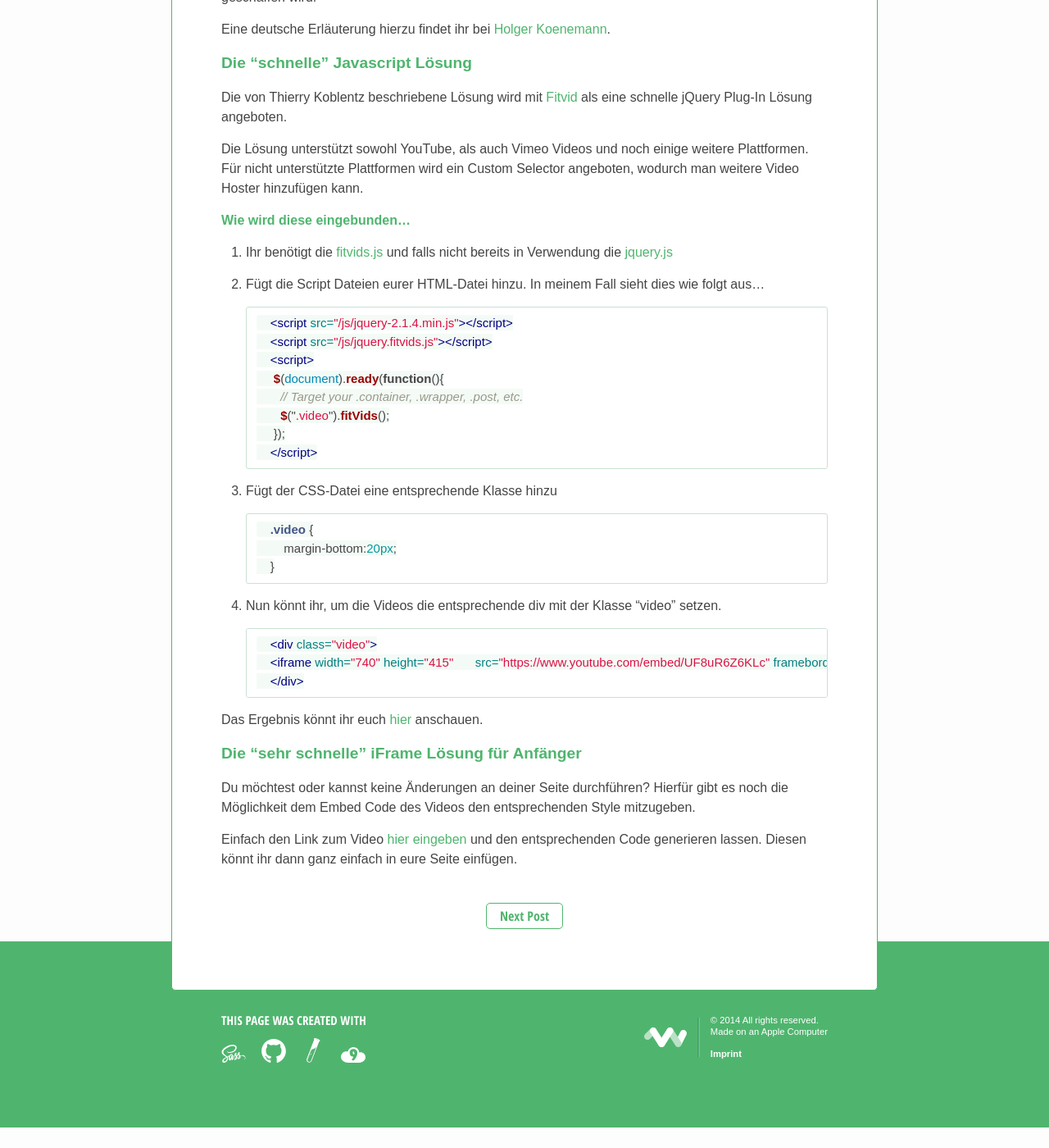
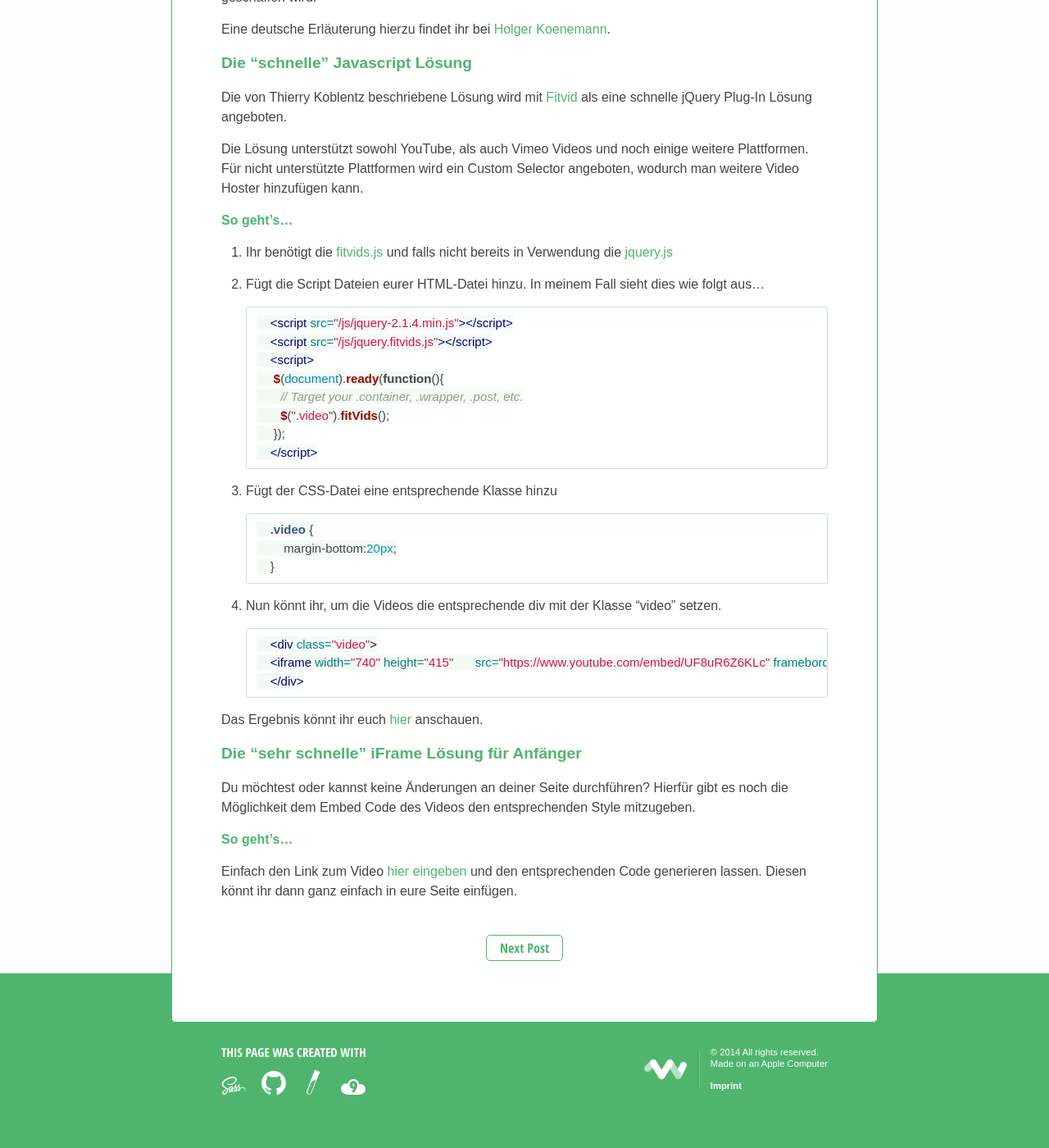
Before and after one commit to webwb/webwb.github.io, a Jekyll site: the page built from _posts/2015-09-21-responsiv-design-embedded-videos.md, in a window 1280 px wide and 1400 px high, scrolled down 1665 px. Shown: the whole window at 82% size. Built offline with Jekyll 4.4.1, drawn with Linux system fonts in a browser that asks for light colours; comment, search, counter and statistics services are not loaded; before the commit the page ends 3040 px from its top, so only the background shows below that.

Commit message:
Updated 2015-09-21-responsiv-design-embedded-videos.md

```diff
--- a/_posts/2015-09-21-responsiv-design-embedded-videos.md
+++ b/_posts/2015-09-21-responsiv-design-embedded-videos.md
@@ -30,8 +30,7 @@ Die von Thierry Koblentz beschriebene Lösung wird mit [Fitvid](http://fitvidsjs
 
 Die Lösung unterstützt sowohl YouTube, als auch Vimeo Videos und noch einige weitere Plattformen. Für nicht unterstützte Plattformen wird ein Custom Selector angeboten, wodurch man weitere Video Hoster hinzufügen kann.
 
-### Wie wird diese eingebunden...
-
+### So geht's...
 1.  Ihr benötigt die [fitvids.js](https://github.com/davatron5000/FitVids.js/blob/master/jquery.fitvids.js) und falls nicht bereits in Verwendung die [jquery.js](https://jquery.com/download/)
 
 2.  Fügt die Script Dateien eurer HTML-Datei hinzu. In meinem Fall sieht dies wie folgt aus...
@@ -68,4 +67,5 @@ Das Ergebnis könnt ihr euch [hier](http://webworkers.io/life/2015/08/25/warum-m
 ## Die "sehr schnelle" iFrame Lösung für Anfänger
 Du möchtest oder kannst keine Änderungen an deiner Seite durchführen? Hierfür gibt es noch die Möglichkeit dem Embed Code des Videos den entsprechenden Style mitzugeben.
 
+### So geht's...
 Einfach den Link zum Video [hier eingeben](http://embedresponsively.com/) und den entsprechenden Code generieren lassen. Diesen könnt ihr dann ganz einfach in eure Seite einfügen.
```
